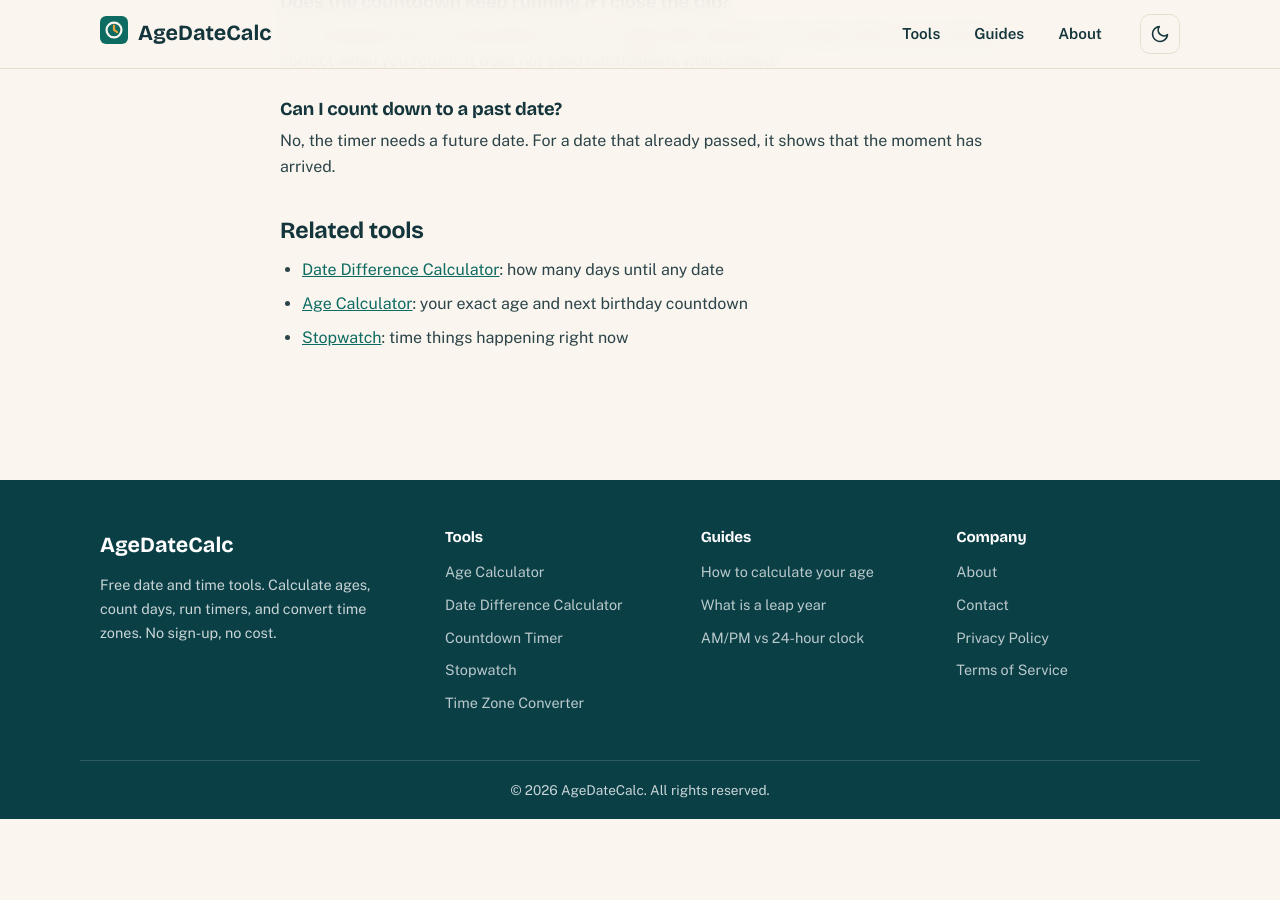
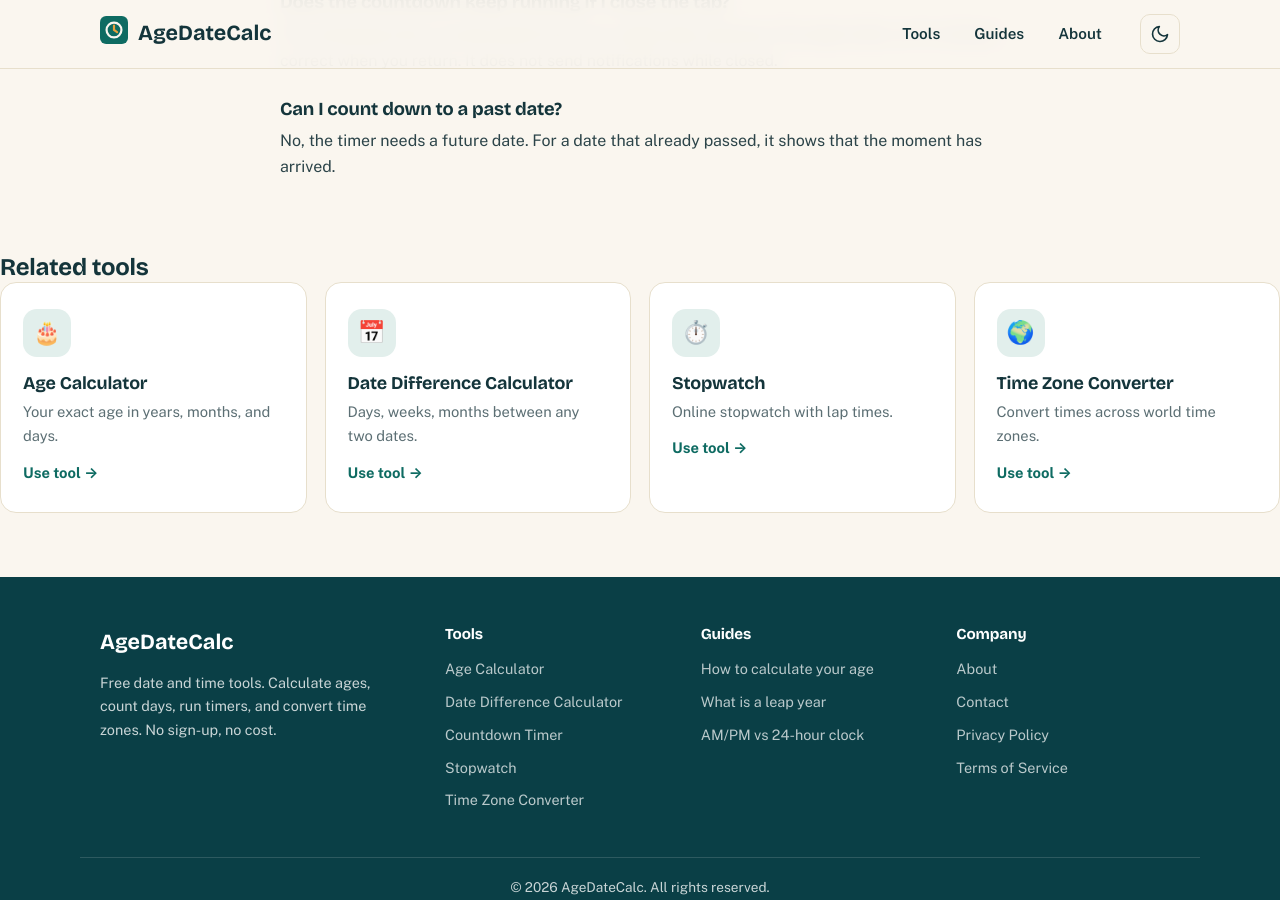
Before and after one commit to zaidmeo09-dhangal/agedatecalc, a Jekyll site: the page built from countdown-timer.md, in a window 1280 px wide and 900 px high, scrolled down 2839 px. Built offline with Jekyll 4.4.1, drawn with Linux system fonts in a browser that asks for light colours; before the commit the page ends 3658 px from its top, so only the background shows below that.

Commit message:
Related tools as card widgets (match homepage design)

```diff
--- a/countdown-timer.md
+++ b/countdown-timer.md
@@ -145,12 +145,34 @@
 
 No, the timer needs a future date. For a date that already passed, it shows that the moment has arrived.
 
-## Related tools
+</div>
 
-- [Date Difference Calculator]({{ '/date-difference-calculator/' | relative_url }}): how many days until any date
-- [Age Calculator]({{ '/age-calculator/' | relative_url }}): your exact age and next birthday countdown
-- [Stopwatch]({{ '/stopwatch/' | relative_url }}): time things happening right now
-
+<h2 style="margin-top:8px">Related tools</h2>
+<div class="tools-grid">
+  <a class="tool-card" href="{{ '/age-calculator/' | relative_url }}">
+    <div class="tool-icon">🎂</div>
+    <h3>Age Calculator</h3>
+    <p>Your exact age in years, months, and days.</p>
+    <span class="go">Use tool &rarr;</span>
+  </a>
+  <a class="tool-card" href="{{ '/date-difference-calculator/' | relative_url }}">
+    <div class="tool-icon">📅</div>
+    <h3>Date Difference Calculator</h3>
+    <p>Days, weeks, months between any two dates.</p>
+    <span class="go">Use tool &rarr;</span>
+  </a>
+  <a class="tool-card" href="{{ '/stopwatch/' | relative_url }}">
+    <div class="tool-icon">⏱️</div>
+    <h3>Stopwatch</h3>
+    <p>Online stopwatch with lap times.</p>
+    <span class="go">Use tool &rarr;</span>
+  </a>
+  <a class="tool-card" href="{{ '/time-zone-converter/' | relative_url }}">
+    <div class="tool-icon">🌍</div>
+    <h3>Time Zone Converter</h3>
+    <p>Convert times across world time zones.</p>
+    <span class="go">Use tool &rarr;</span>
+  </a>
 </div>
 
 <script>
```
